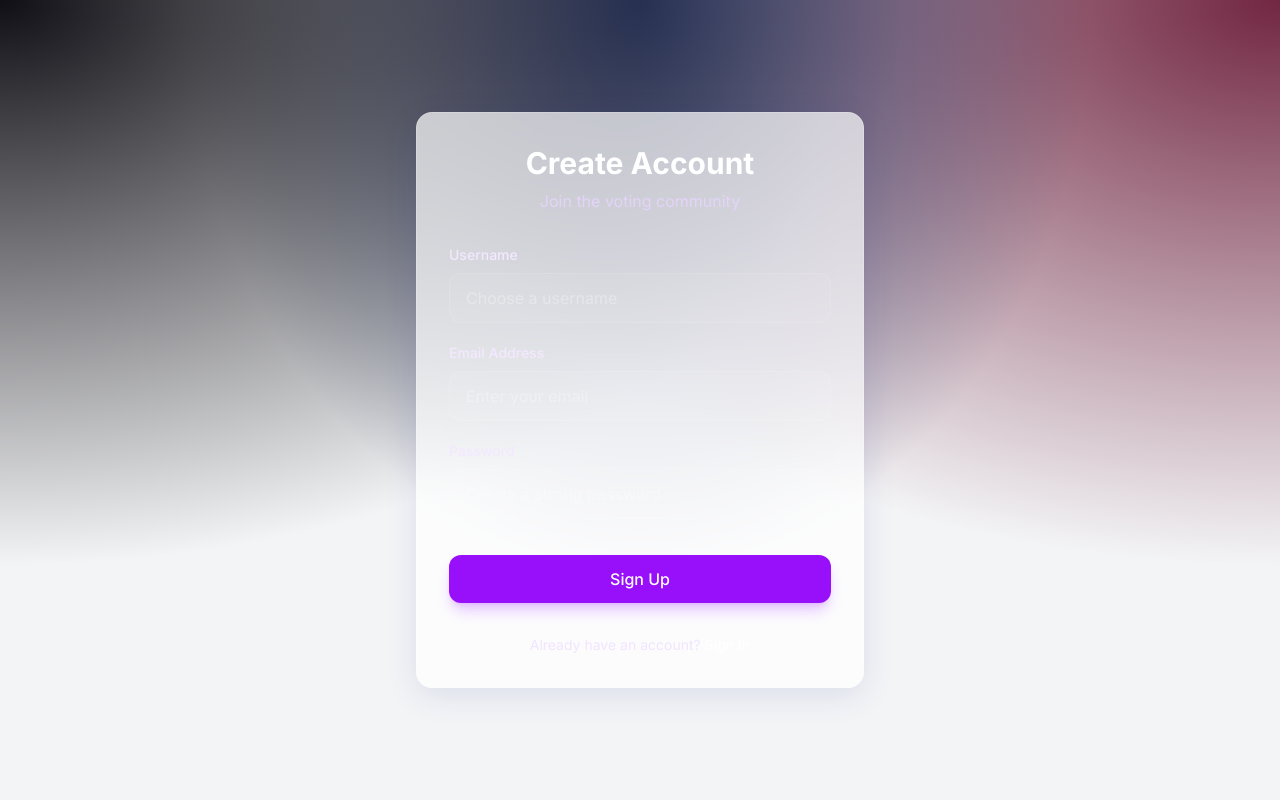
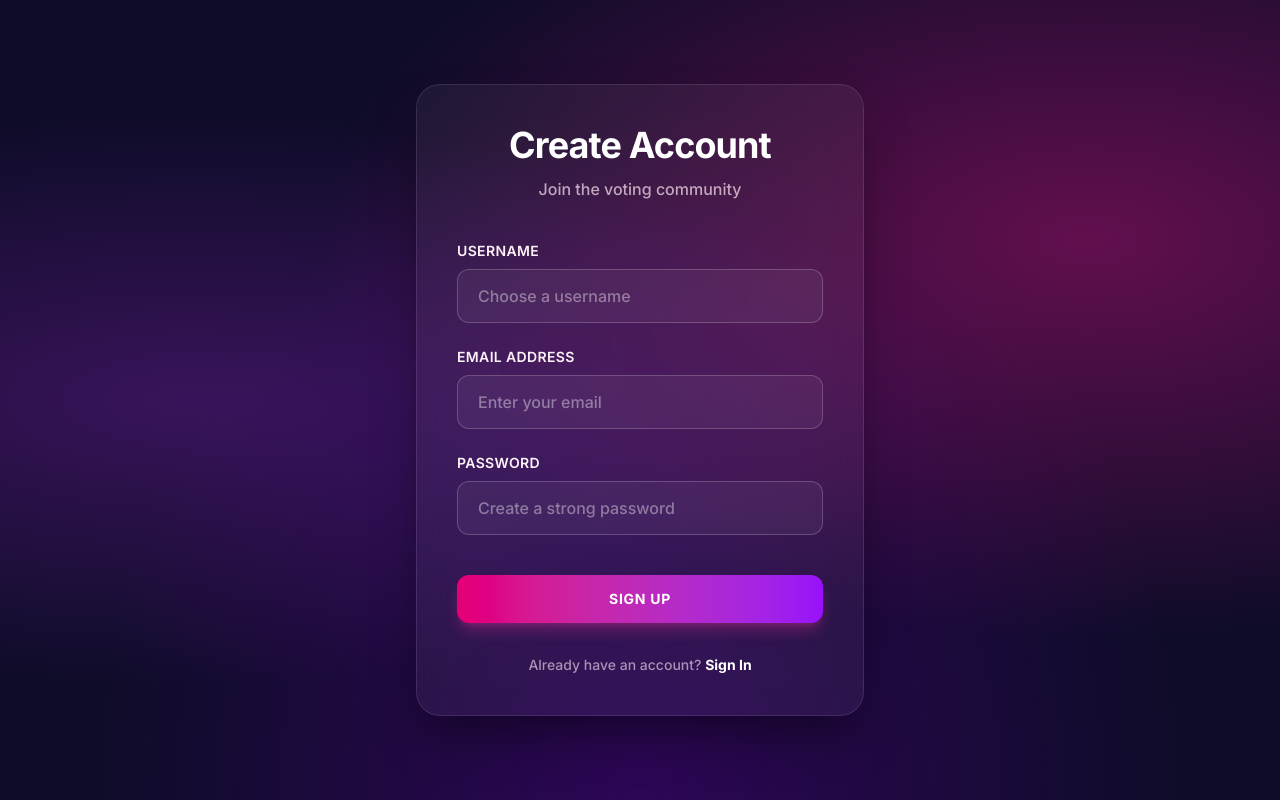
Before and after one commit to QuyKHMTutc/systemVotting, a React app in the folder frontend/: page /register in a window 1280 px wide. Built offline with nearby package versions, Linux system fonts and the light colour scheme; the HTML template or start-up script is replaced by a standard one.

Commit message:
fix nền trang login

```diff
--- a/frontend/src/index.css
+++ b/frontend/src/index.css
@@ -2,23 +2,29 @@
 @import "tailwindcss";
 
 :root {
-  --primary: #4f46e5;
-  --primary-hover: #4338ca;
-  --background: #f3f4f6;
-  --surface: rgba(255, 255, 255, 0.7);
-  --glass-border: rgba(255, 255, 255, 0.2);
-  --text-main: #111827;
-  --text-muted: #6b7280;
+  --primary: #8b5cf6;
+  /* Violet 500 */
+  --primary-hover: #7c3aed;
+  /* Violet 600 */
+  --background: #0f0c29;
+  --surface: rgba(255, 255, 255, 0.05);
+  /* Very subtle white for glass */
+  --glass-border: rgba(255, 255, 255, 0.1);
+  --text-main: #f8fafc;
+  /* Slate 50 */
+  --text-muted: #cbd5e1;
+  /* Slate 300 */
 }
 
 body {
   font-family: 'Inter', sans-serif;
   background-color: var(--background);
   color: var(--text-main);
+  /* Deep purple and neon pink blurred waves effect */
   background-image:
-    radial-gradient(at 0% 0%, hsla(253, 16%, 7%, 1) 0, transparent 50%),
-    radial-gradient(at 50% 0%, hsla(225, 39%, 30%, 1) 0, transparent 50%),
-    radial-gradient(at 100% 0%, hsla(339, 49%, 30%, 1) 0, transparent 50%);
+    radial-gradient(ellipse at 15% 50%, rgba(120, 31, 164, 0.4) 0%, transparent 50%),
+    radial-gradient(ellipse at 85% 30%, rgba(255, 20, 147, 0.35) 0%, transparent 50%),
+    radial-gradient(ellipse at 50% 100%, rgba(75, 0, 130, 0.5) 0%, transparent 60%);
   background-attachment: fixed;
   background-size: cover;
   min-height: 100vh;
@@ -26,8 +32,9 @@ body {
 
 .glass-panel {
   background: var(--surface);
-  backdrop-filter: blur(12px);
-  -webkit-backdrop-filter: blur(12px);
+  backdrop-filter: blur(16px);
+  -webkit-backdrop-filter: blur(16px);
   border: 1px solid var(--glass-border);
-  box-shadow: 0 8px 32px 0 rgba(31, 38, 135, 0.1);
+  box-shadow: 0 25px 50px -12px rgba(0, 0, 0, 0.5);
+  /* Soft but deep shadow */
 }
--- a/frontend/src/pages/Login.tsx
+++ b/frontend/src/pages/Login.tsx
@@ -45,10 +45,10 @@ const Login = () => {
 
     return (
         <div className="flex items-center justify-center min-h-screen">
-            <div className="glass-panel w-full max-w-md p-8 rounded-2xl shadow-2xl transition-all duration-300 hover:shadow-indigo-500/20">
-                <div className="text-center mb-8">
-                    <h1 className="text-3xl font-bold text-white mb-2">Welcome Back</h1>
-                    <p className="text-indigo-200/80">Sign in to your account</p>
+            <div className="glass-panel w-full max-w-md p-10 rounded-3xl transition-all duration-500 hover:shadow-pink-500/20">
+                <div className="text-center mb-10">
+                    <h1 className="text-4xl font-extrabold text-white mb-3 tracking-tight">Welcome Back</h1>
+                    <p className="text-pink-100/70 font-medium">Sign in to your account</p>
                 </div>
 
                 {error && (
@@ -59,31 +59,31 @@ const Login = () => {
 
                 <form onSubmit={handleSubmit} className="space-y-6">
                     <div>
-                        <label className="block text-sm font-medium text-indigo-100 mb-2">Username</label>
+                        <label className="block text-sm font-semibold text-pink-50 mb-2 uppercase tracking-wide">Username</label>
                         <input
                             type="text"
                             value={username}
                             onChange={(e) => setUsername(e.target.value)}
-                            className="w-full px-4 py-3 rounded-xl bg-white/5 border border-white/10 text-white placeholder-white/30 focus:outline-none focus:ring-2 focus:ring-indigo-500 transition-all"
+                            className="w-full px-5 py-3.5 rounded-xl bg-white/5 border border-white/20 text-white placeholder-white/40 focus:outline-none focus:border-pink-400 focus:ring-1 focus:ring-pink-400 transition-all font-medium"
                             placeholder="Enter your username"
                             required
                         />
                     </div>
 
                     <div>
-                        <label className="block text-sm font-medium text-indigo-100 mb-2">Password</label>
+                        <label className="block text-sm font-semibold text-pink-50 mb-2 uppercase tracking-wide">Password</label>
                         <input
                             type="password"
                             value={password}
                             onChange={(e) => setPassword(e.target.value)}
-                            className="w-full px-4 py-3 rounded-xl bg-white/5 border border-white/10 text-white placeholder-white/30 focus:outline-none focus:ring-2 focus:ring-indigo-500 transition-all"
+                            className="w-full px-5 py-3.5 rounded-xl bg-white/5 border border-white/20 text-white placeholder-white/40 focus:outline-none focus:border-pink-400 focus:ring-1 focus:ring-pink-400 transition-all font-medium"
                             placeholder="Enter your password"
                             required
                         />
                     </div>
 
                     <div className="flex items-center justify-between text-sm">
-                        <Link to="/forgot-password" className="text-indigo-300 hover:text-indigo-200 transition-colors">
+                        <Link to="/forgot-password" className="text-pink-300 hover:text-pink-200 transition-colors font-medium">
                             Forgot password?
                         </Link>
                     </div>
@@ -91,15 +91,15 @@ const Login = () => {
                     <button
                         type="submit"
                         disabled={loading}
-                        className="w-full py-3 px-4 bg-indigo-600 hover:bg-indigo-500 text-white font-medium rounded-xl shadow-lg shadow-indigo-500/30 transition-all transform active:scale-95 disabled:opacity-70 disabled:cursor-not-allowed"
+                        className="w-full py-3.5 px-4 bg-gradient-to-r from-pink-600 to-purple-600 hover:from-pink-500 hover:to-purple-500 text-white font-bold rounded-xl shadow-lg shadow-pink-500/30 transition-all transform active:scale-[0.98] disabled:opacity-70 disabled:cursor-not-allowed uppercase tracking-wider text-sm"
                     >
                         {loading ? 'Signing in...' : 'Sign In'}
                     </button>
                 </form>
 
-                <p className="mt-8 text-center text-indigo-200/60 text-sm">
+                <p className="mt-8 text-center text-pink-100/60 text-sm font-medium">
                     Don't have an account?{' '}
-                    <Link to="/register" className="text-white hover:text-indigo-300 font-medium transition-colors">
+                    <Link to="/register" className="text-white hover:text-pink-300 font-bold transition-colors">
                         Create account
                     </Link>
                 </p>
--- a/frontend/src/pages/Register.tsx
+++ b/frontend/src/pages/Register.tsx
@@ -37,10 +37,10 @@ const Register = () => {
 
     return (
         <div className="flex items-center justify-center min-h-screen py-12">
-            <div className="glass-panel w-full max-w-md p-8 rounded-2xl shadow-2xl transition-all duration-300 hover:shadow-purple-500/20">
-                <div className="text-center mb-8">
-                    <h1 className="text-3xl font-bold text-white mb-2">Create Account</h1>
-                    <p className="text-purple-200/80">Join the voting community</p>
+            <div className="glass-panel w-full max-w-md p-10 rounded-3xl transition-all duration-500 hover:shadow-pink-500/20">
+                <div className="text-center mb-10">
+                    <h1 className="text-4xl font-extrabold text-white mb-3 tracking-tight">Create Account</h1>
+                    <p className="text-pink-100/70 font-medium">Join the voting community</p>
                 </div>
 
                 {error && (
@@ -55,38 +55,38 @@ const Register = () => {
                     </div>
                 )}
 
-                <form onSubmit={handleSubmit} className="space-y-5">
+                <form onSubmit={handleSubmit} className="space-y-6">
                     <div>
-                        <label className="block text-sm font-medium text-purple-100 mb-2">Username</label>
+                        <label className="block text-sm font-semibold text-pink-50 mb-2 uppercase tracking-wide">Username</label>
                         <input
                             type="text"
                             value={username}
                             onChange={(e) => setUsername(e.target.value)}
-                            className="w-full px-4 py-3 rounded-xl bg-white/5 border border-white/10 text-white placeholder-white/30 focus:outline-none focus:ring-2 focus:ring-purple-500 transition-all"
+                            className="w-full px-5 py-3.5 rounded-xl bg-white/5 border border-white/20 text-white placeholder-white/40 focus:outline-none focus:border-pink-400 focus:ring-1 focus:ring-pink-400 transition-all font-medium"
                             placeholder="Choose a username"
                             required
                         />
                     </div>
 
                     <div>
-                        <label className="block text-sm font-medium text-purple-100 mb-2">Email Address</label>
+                        <label className="block text-sm font-semibold text-pink-50 mb-2 uppercase tracking-wide">Email Address</label>
                         <input
                             type="email"
                             value={email}
                             onChange={(e) => setEmail(e.target.value)}
-                            className="w-full px-4 py-3 rounded-xl bg-white/5 border border-white/10 text-white placeholder-white/30 focus:outline-none focus:ring-2 focus:ring-purple-500 transition-all"
+                            className="w-full px-5 py-3.5 rounded-xl bg-white/5 border border-white/20 text-white placeholder-white/40 focus:outline-none focus:border-pink-400 focus:ring-1 focus:ring-pink-400 transition-all font-medium"
                             placeholder="Enter your email"
                             required
                         />
                     </div>
 
                     <div>
-                        <label className="block text-sm font-medium text-purple-100 mb-2">Password</label>
+                        <label className="block text-sm font-semibold text-pink-50 mb-2 uppercase tracking-wide">Password</label>
                         <input
                             type="password"
                             value={password}
                             onChange={(e) => setPassword(e.target.value)}
-                            className="w-full px-4 py-3 rounded-xl bg-white/5 border border-white/10 text-white placeholder-white/30 focus:outline-none focus:ring-2 focus:ring-purple-500 transition-all"
+                            className="w-full px-5 py-3.5 rounded-xl bg-white/5 border border-white/20 text-white placeholder-white/40 focus:outline-none focus:border-pink-400 focus:ring-1 focus:ring-pink-400 transition-all font-medium"
                             placeholder="Create a strong password"
                             required
                             minLength={6}
@@ -96,15 +96,15 @@ const Register = () => {
                     <button
                         type="submit"
                         disabled={loading || !!success}
-                        className="w-full py-3 px-4 bg-purple-600 hover:bg-purple-500 text-white font-medium rounded-xl shadow-lg shadow-purple-500/30 transition-all transform active:scale-95 disabled:opacity-70 disabled:cursor-not-allowed mt-4"
+                        className="w-full py-3.5 px-4 bg-gradient-to-r from-pink-600 to-purple-600 hover:from-pink-500 hover:to-purple-500 text-white font-bold rounded-xl shadow-lg shadow-pink-500/30 transition-all transform active:scale-[0.98] disabled:opacity-70 disabled:cursor-not-allowed mt-4 uppercase tracking-wider text-sm"
                     >
                         {loading ? 'Creating...' : 'Sign Up'}
                     </button>
                 </form>
 
-                <p className="mt-8 text-center text-purple-200/60 text-sm">
+                <p className="mt-8 text-center text-pink-100/60 text-sm font-medium">
                     Already have an account?{' '}
-                    <Link to="/login" className="text-white hover:text-purple-300 font-medium transition-colors">
+                    <Link to="/login" className="text-white hover:text-pink-300 font-bold transition-colors">
                         Sign In
                     </Link>
                 </p>
```
